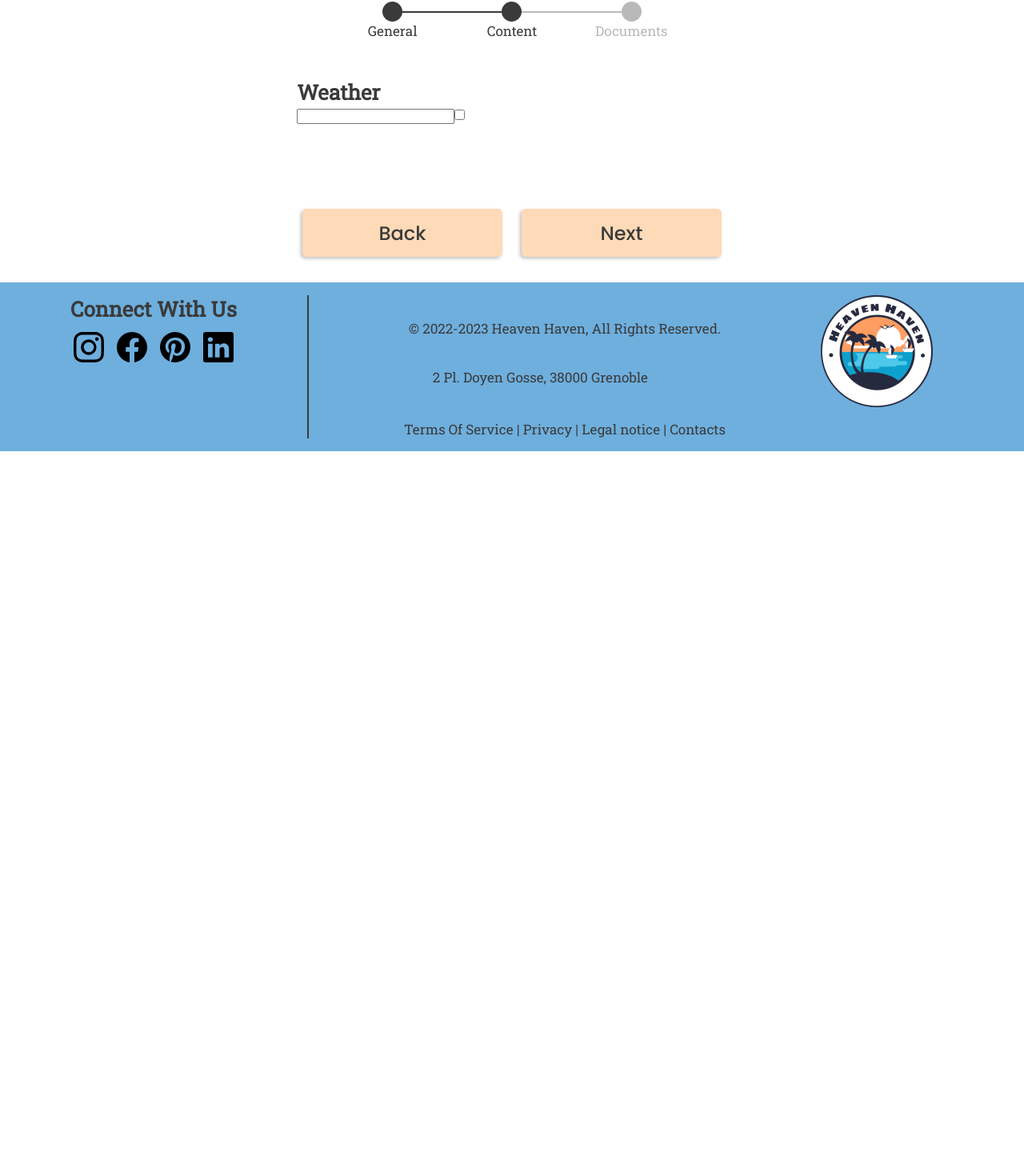
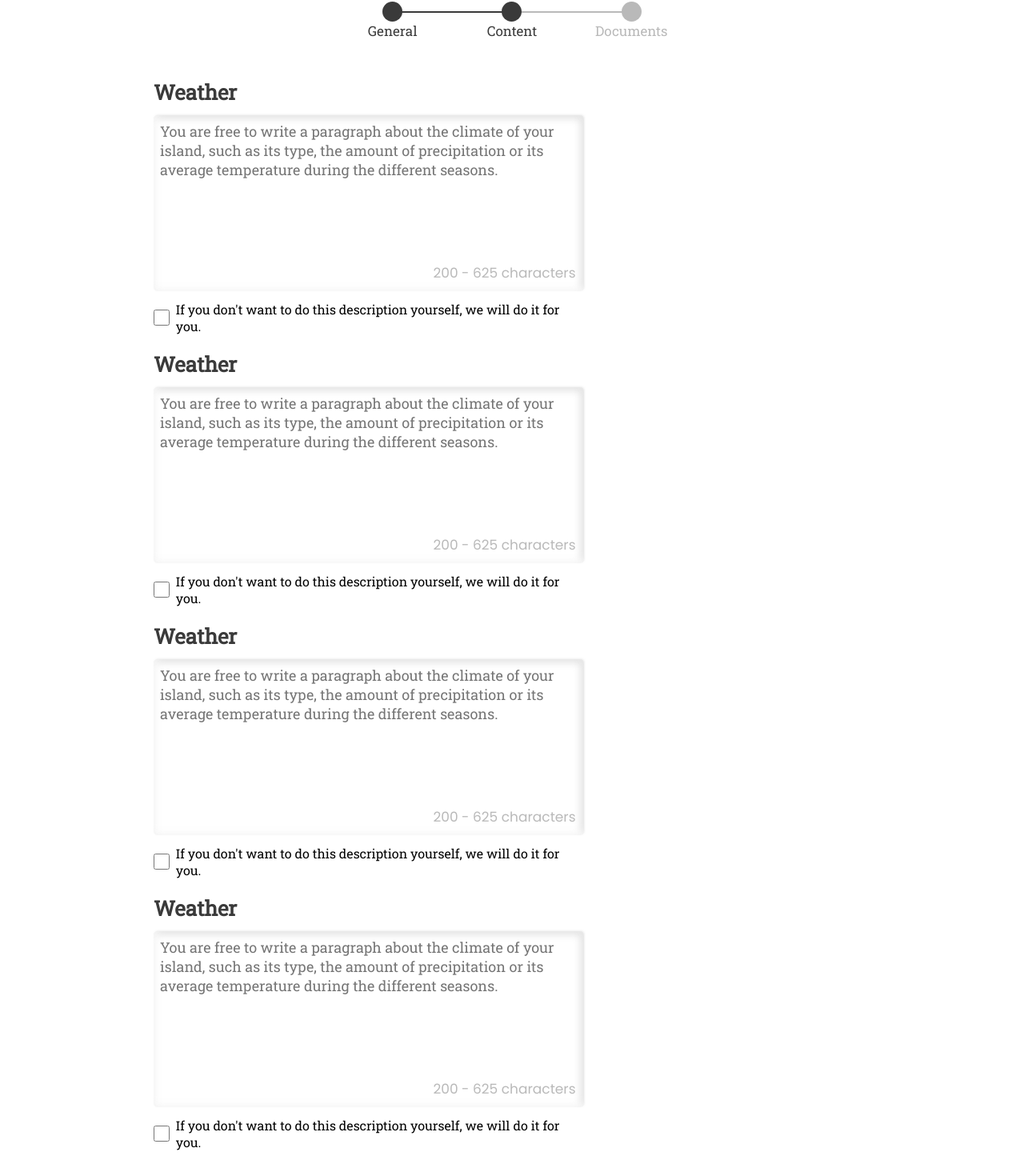
Before and after one commit to ruets/HeavenHaven, a React (Vite) app in the folder frontend/: page /sell/form in a window 1280 px wide. Shown: the part 98-1568 px from the top of the page at 80% size. Before the commit the page ends 800 px from the top, so only its background shows below. Built offline with nearby package versions, Linux system fonts and the light colour scheme.

Commit message:
SellingForm step 2 upgraded and left column styled

```diff
--- a/frontend/src/assets/scss/elements/_inputs.scss
+++ b/frontend/src/assets/scss/elements/_inputs.scss
@@ -3,3 +3,9 @@ input {
         outline: none;
     }
 }
+
+textarea {
+    &:focus {
+        outline: none;
+    }
+}
--- a/frontend/src/components/forms/Selling/SellingForm.jsx
+++ b/frontend/src/components/forms/Selling/SellingForm.jsx
@@ -150,29 +150,127 @@ export function SellingForm() {
                         </div>
                     </div>
                     <div className="fields">
-                        <div className="weather">
+                        <div className="ctn weather">
                             <div className="left">
                                 <h3>Weather</h3>
-                                <input
-                                    type="text"
+                                <div className="text">
+                                    <textarea
                                         name="weather"
                                         value={weather}
-                                    onChange={(e) => setWeather(e.target.value)}
+                                        placeholder="You are free to write a paragraph about the climate of your island, such as its type, the amount of precipitation or its average temperature during the different seasons. "
+                                        onChange={(e) =>
+                                            setWeather(e.target.value)
+                                        }
                                         ref={refToWeatherInput}
                                     />
+                                    <p>200 - 625 characters</p>
+                                </div>
+                                <div className="checkbox">
                                     <input
                                         type="checkbox"
                                         name="weatherCheckbox"
                                         ref={refToWeatherCheckbox}
                                         onClick={handleCheckboxChange}
                                     />
+                                    <label htmlFor="weatherCheckbox">
+                                        If you don't want to do this description
+                                        yourself, we will do it for you.
+                                    </label>
+                                </div>
                             </div>
                             <div className="right"></div>
                         </div>
-                        <div className="wildlife"></div>
-                        <div className="activities"></div>
-                        <div className="location"></div>
-                        <div className="pictures"></div>
+                        <div className="ctn wildlife">
+                            <div className="left">
+                                <h3>Weather</h3>
+                                <div className="text">
+                                    <textarea
+                                        name="weather"
+                                        value={weather}
+                                        placeholder="You are free to write a paragraph about the climate of your island, such as its type, the amount of precipitation or its average temperature during the different seasons. "
+                                        onChange={(e) =>
+                                            setWeather(e.target.value)
+                                        }
+                                        ref={refToWeatherInput}
+                                    />
+                                    <p>200 - 625 characters</p>
+                                </div>
+                                <div className="checkbox">
+                                    <input
+                                        type="checkbox"
+                                        name="weatherCheckbox"
+                                        ref={refToWeatherCheckbox}
+                                        onClick={handleCheckboxChange}
+                                    />
+                                    <label htmlFor="weatherCheckbox">
+                                        If you don't want to do this description
+                                        yourself, we will do it for you.
+                                    </label>
+                                </div>
+                            </div>
+                            <div className="right"></div>
+                        </div>
+                        <div className="ctn activities">
+                            <div className="left">
+                                <h3>Weather</h3>
+                                <div className="text">
+                                    <textarea
+                                        name="weather"
+                                        value={weather}
+                                        placeholder="You are free to write a paragraph about the climate of your island, such as its type, the amount of precipitation or its average temperature during the different seasons. "
+                                        onChange={(e) =>
+                                            setWeather(e.target.value)
+                                        }
+                                        ref={refToWeatherInput}
+                                    />
+                                    <p>200 - 625 characters</p>
+                                </div>
+                                <div className="checkbox">
+                                    <input
+                                        type="checkbox"
+                                        name="weatherCheckbox"
+                                        ref={refToWeatherCheckbox}
+                                        onClick={handleCheckboxChange}
+                                    />
+                                    <label htmlFor="weatherCheckbox">
+                                        If you don't want to do this description
+                                        yourself, we will do it for you.
+                                    </label>
+                                </div>
+                            </div>
+                            <div className="right"></div>
+                        </div>
+                        <div className="ctn location">
+                            <div className="left">
+                                <h3>Weather</h3>
+                                <div className="text">
+                                    <textarea
+                                        name="weather"
+                                        value={weather}
+                                        placeholder="You are free to write a paragraph about the climate of your island, such as its type, the amount of precipitation or its average temperature during the different seasons. "
+                                        onChange={(e) =>
+                                            setWeather(e.target.value)
+                                        }
+                                        ref={refToWeatherInput}
+                                    />
+                                    <p>200 - 625 characters</p>
+                                </div>
+                                <div className="checkbox">
+                                    <input
+                                        type="checkbox"
+                                        name="weatherCheckbox"
+                                        ref={refToWeatherCheckbox}
+                                        onClick={handleCheckboxChange}
+                                    />
+                                    <label htmlFor="weatherCheckbox">
+                                        If you don't want to do this description
+                                        yourself, we will do it for you.
+                                    </label>
+                                </div>
+                            </div>
+                            <div className="right"></div>
+                        </div>
+                        <div className="ctn pictures"></div>
                     </div>
                     <div className="buttons">
                         <button
--- a/frontend/src/components/forms/Selling/SellingForm.scss
+++ b/frontend/src/components/forms/Selling/SellingForm.scss
@@ -52,7 +52,6 @@ div.selling {
             display: flex;
             flex-direction: column;
             gap: 20px;
-            width: 60%;
 
             input {
                 padding-left: 16px;
@@ -116,6 +115,69 @@ div.form-2 {
         }
 
         div.fields {
+            width: 100%;
+
+            div.ctn {
+                display: grid;
+                grid-template-columns: 60% 40%;
+                grid-template-rows: 1fr;
+                height: 40vh;
+
+                div.left {
+                    display: flex;
+                    flex-direction: column;
+                    gap: 12px;
+
+                    div.text {
+                        width: 100%;
+                        height: 80%;
+                        position: relative;
+
+                        textarea {
+                            padding: 8px;
+                            width: 100%;
+                            height: 100%;
+                            font-size: 18px;
+                            resize: none;
+                            font-family: "Roboto Slab";
+                            width: 100%;
+                            color: $dark;
+                            box-shadow: -1px 1px 2px rgba(255, 255, 255, 0.3),
+                                1px -1px 2px rgba(226, 226, 226, 0.5),
+                                inset 4px 4px 8px rgba(226, 226, 226, 0.2),
+                                inset -4px -4px 8px rgba(226, 226, 226, 0.2),
+                                inset 4px -4px 8px rgba(255, 255, 255, 0.9),
+                                inset -4px 4px 10px rgba(226, 226, 226, 0.9);
+                            border-radius: 5px;
+                            border: 0;
+                            font-weight: 500;
+                        }
+
+                        p {
+                            font-family: "Poppins";
+                            color: $grey;
+                            position: absolute;
+                            bottom: 10px;
+                            right: 10px;
+                        }
+                    }
+
+                    div.checkbox {
+                        display: flex;
+                        align-items: center;
+                        gap: 8px;
+
+                        input[type="checkbox"] {
+                            width: 20px;
+                            height: 20px;
+                        }
+
+                        label {
+                            font-family: "Roboto Slab";
+                        }
+                    }
+                }
+            }
         }
 
         div.buttons {
```
Lines whose indentation alone changed are shown as unchanged.
